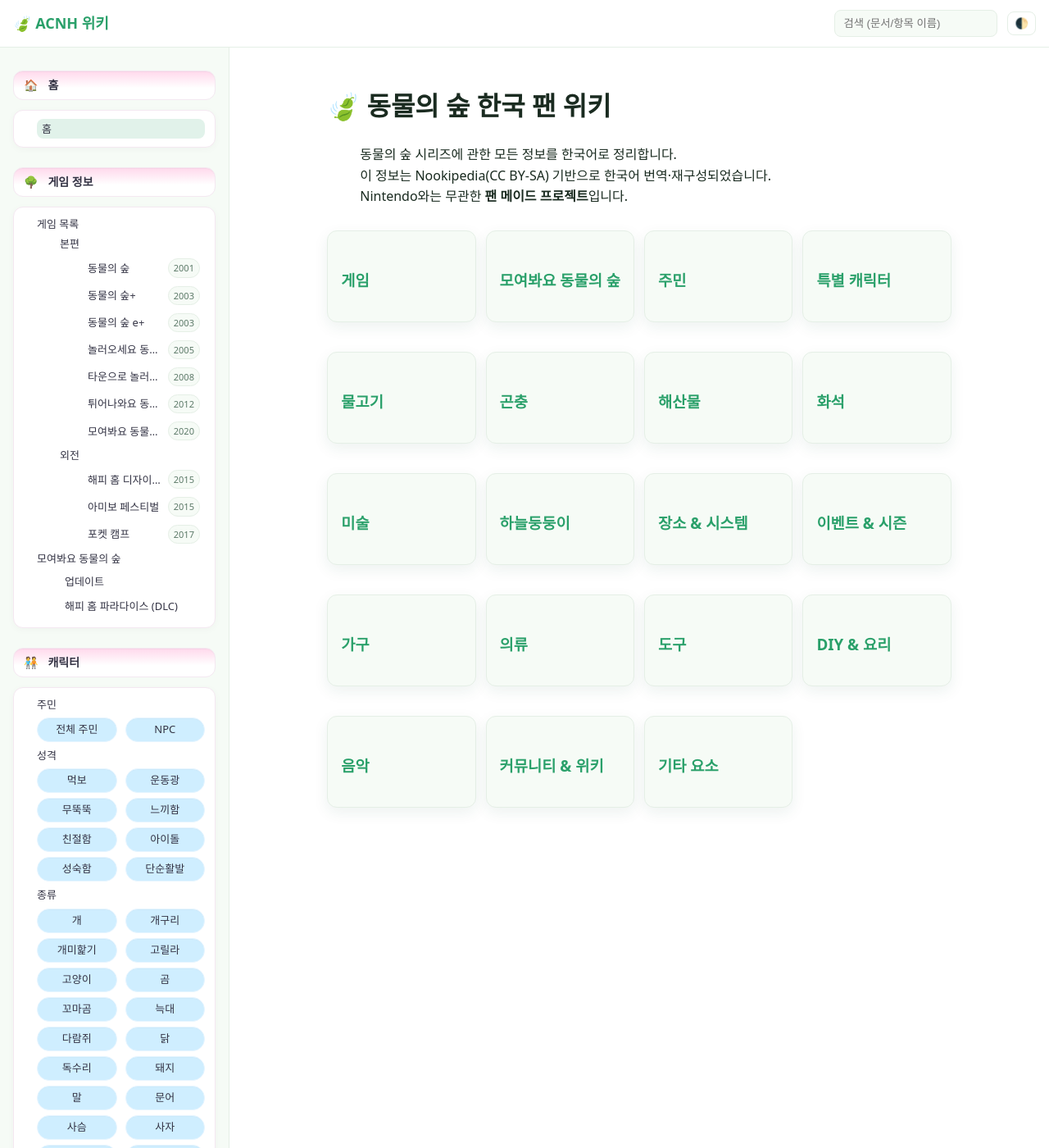
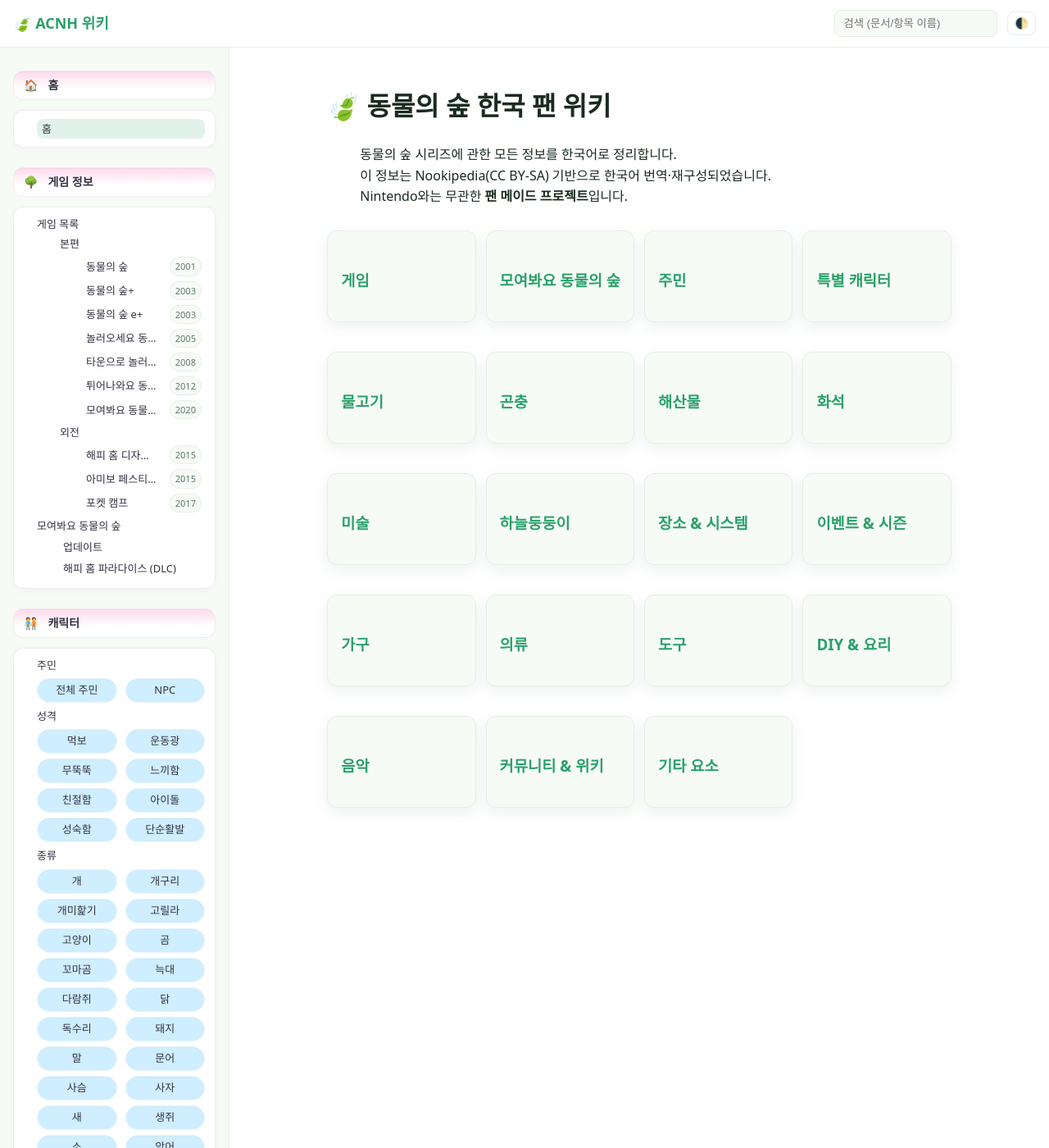
Before and after one commit to cute-bite/animal-crossing, a Jekyll site: the page built from index.md, in a window 1280 px wide and 1400 px high. Shown: the whole window at 82% size. Built offline with Jekyll 4.4.1, drawn with Linux system fonts in a browser that asks for light colours.

Commit message:
Add files via upload

```diff
--- a/assets/css/theme.css
+++ b/assets/css/theme.css
@@ -576,3 +576,26 @@
   padding:2px 6px; border:1px solid var(--border);
   border-radius:999px; color:var(--muted); background:var(--surface);
 }
+
+/* 제목-년도만 좌우로, 링크 폭은 그대로 */
+.sidebar .game-list a {
+  display:flex;
+  align-items:center;
+  justify-content:space-between;
+  gap:8px;
+
+  width:100%;           /* 링크가 li 안에서 꽉 차도록 */
+  padding:2px 4px;      /* 패딩 살짝 */
+  box-sizing:border-box;
+}
+
+.sidebar .g-title {
+  flex:1;                 /* 남는 공간 다 차지 */
+  overflow:hidden;
+  text-overflow:ellipsis;
+  white-space:nowrap;
+}
+.sidebar .g-year {
+  flex-shrink:0;          /* 줄어들지 않음 */
+  margin-left:8px;
+}
```
